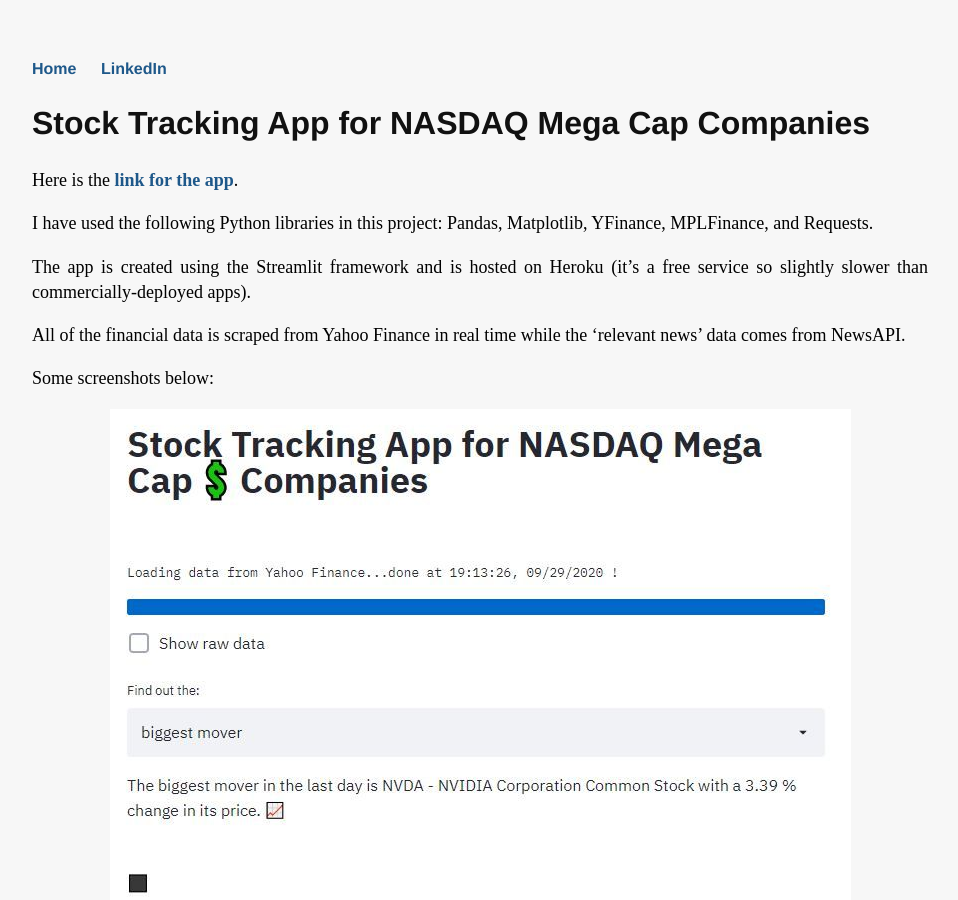
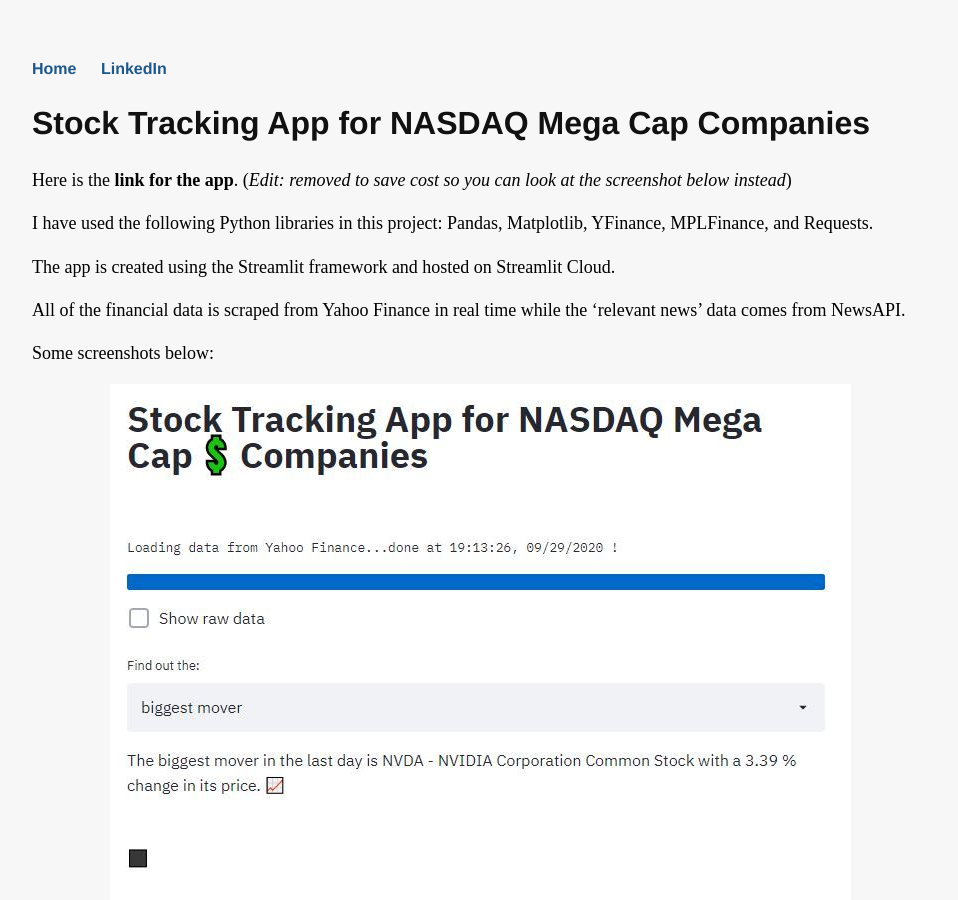
Before and after one commit to h2kh/h2kh.github.io, a Jekyll site: the page built from _posts/2019-06-07-Mega-Cap-Stock-tracking-App.md, in a window 1280 px wide and 900 px high. Shown: the whole window, without its empty margins (160-1118 px from the left). Built offline with Jekyll 4.4.1, drawn with Linux system fonts in a browser that asks for light colours.

Commit message:
Update 2019-06-07-Mega-Cap-Stock-tracking-App.md

```diff
--- a/_posts/2019-06-07-Mega-Cap-Stock-tracking-App.md
+++ b/_posts/2019-06-07-Mega-Cap-Stock-tracking-App.md
@@ -5,11 +5,11 @@
 nottableau: 'true'
 ---
 
-Here is the **[link for the app](https://fathomless-stream-09745.herokuapp.com/)**.
+Here is the **link for the app**. (*Edit: removed to save cost so you can look at the screenshot below instead*)
 
 I have used the following Python libraries in this project: Pandas, Matplotlib, YFinance, MPLFinance, and Requests.
 
-The app is created using the Streamlit framework and is hosted on Heroku (it's a free service so slightly slower than commercially-deployed apps).
+The app is created using the Streamlit framework and hosted on Streamlit Cloud.
 
 All of the financial data is scraped from Yahoo Finance in real time while the 'relevant news' data comes from NewsAPI.
 
```
